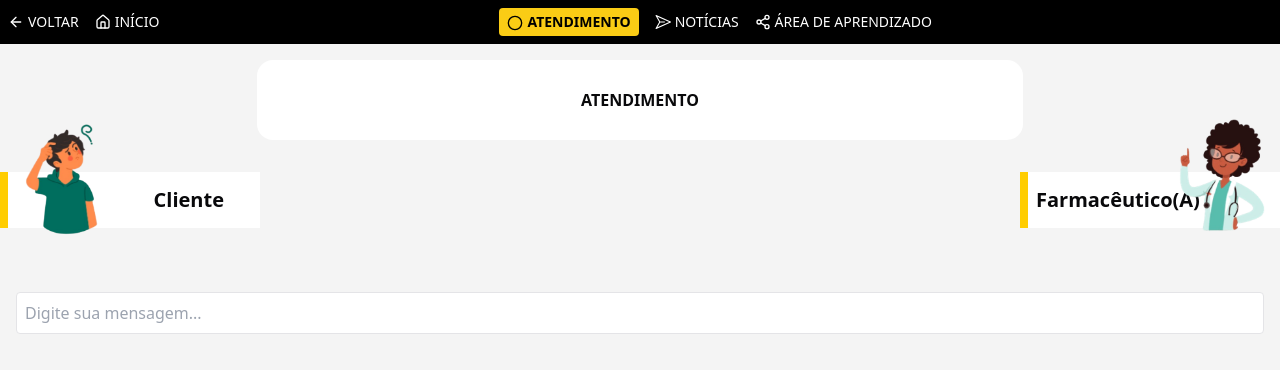
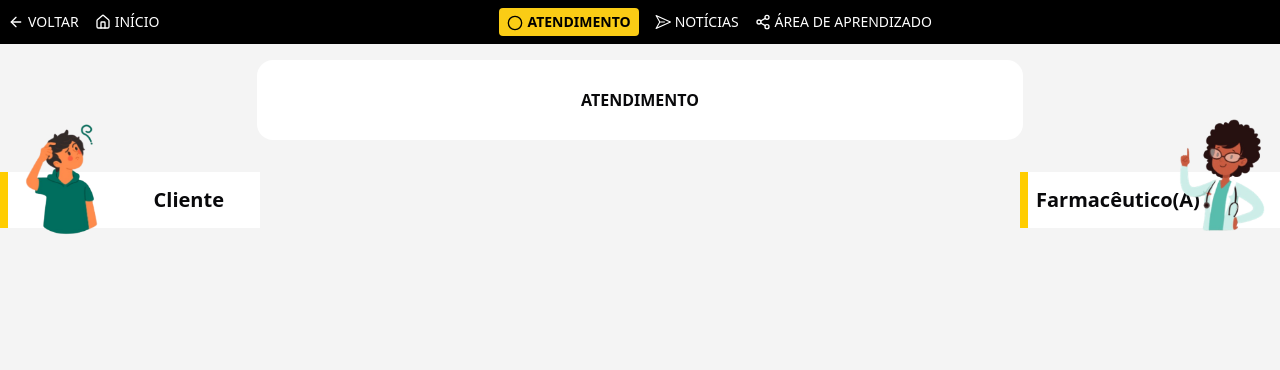
Before and after one commit to Cauatn/FarmaLibra, a React (Vite) app in the folder frontend/: page /chat in a window 1280 px wide. Shown: the top 370 px of the page. Built offline with nearby package versions, Linux system fonts and the light colour scheme.

Commit message:
ci: chat integration

```diff
--- a/frontend/src/components/CustomDialog.tsx
+++ b/frontend/src/components/CustomDialog.tsx
@@ -1,4 +1,9 @@
-import { Dialog, DialogContent, DialogTrigger } from "@/components/ui/dialog";
+import {
+  Dialog,
+  DialogContent,
+  DialogTitle,
+  DialogTrigger,
+} from "@/components/ui/dialog";
 import { Button } from "./ui/button";
 import cliente from "@/assets/imagem_cliente.png";
 import farmaceutico from "@/assets/imagem_farmaceutico_tr.png";
@@ -6,12 +11,15 @@ import { useState } from "react";
 import listaDeVideos from "@/db/videos";
 import { useActionStore } from "@/db/buffer";
 
+//TODO: ABSTRAIR OS BOTOES JUNTO COM CORES PARA UM HOOK
+
 function CustomDialog({ type }: { type: string }) {
   const [hoveredVideo, setHoveredVideo] = useState("");
-  const { action, setAction } = useActionStore();
+  const { setAction } = useActionStore();
 
   return (
     <Dialog>
+      <DialogTitle className="hidden"></DialogTitle>
       <DialogTrigger
         asChild
         onClick={() => {
@@ -44,32 +52,39 @@ function CustomDialog({ type }: { type: string }) {
       <DialogContent className="flex max-w-fit space-x-4">
         <div className="mx-auto max-w-md space-y-4 p-4">
           <BotaoAtendimento
-            cor="bg-green-500 hover:bg-green-600"
             texto="SAUDAÇÕES / ACOLHIMENTO"
+            category="c1"
             videoId="cG3UGLZWJzg"
             onHover={setHoveredVideo}
           />
           <BotaoAtendimento
-            cor="bg-red-500 hover:bg-red-600"
             texto="PRESCRIÇÕES E DOCUMENTOS"
+            category="c2"
             videoId="1MuChMVxNOU"
             onHover={setHoveredVideo}
           />
           <BotaoAtendimento
             cor="bg-yellow-500 hover:bg-yellow-600"
             texto="PARA QUE SERVE ESSE MEDICAMENTO?"
+            category="c3"
             videoId="MEw53FHdulU"
             onHover={setHoveredVideo}
           />
           <BotaoAtendimento
-            cor="bg-orange-500 hover:bg-orange-600"
             texto="COMO USAR O MEDICAMENTO"
+            category="c4"
             videoId="oN6d18fAhrw"
             onHover={setHoveredVideo}
           />
           <BotaoAtendimento
-            cor="bg-purple-500 hover:bg-purple-600"
             texto="ALERTAS"
+            category="c5"
+            videoId="xSlB7hv0pjg"
+            onHover={setHoveredVideo}
+          />
+          <BotaoAtendimento
+            texto="ORIENTAÇÕES GERAIS E FINALIZAÇÃO DO ATENDIMENTO"
+            category="c6"
             videoId="xSlB7hv0pjg"
             onHover={setHoveredVideo}
           />
@@ -97,24 +112,46 @@ function CustomDialog({ type }: { type: string }) {
 }
 
 interface AtendimentoProps {
-  cor: string;
   texto: string;
   videoId: string;
+  category: string;
   onHover: (videoId: string) => void;
 }
 
 import { useNavigate } from "react-router-dom";
 
-function BotaoAtendimento({ cor, texto, videoId, onHover }: AtendimentoProps) {
+function BotaoAtendimento({
+  texto,
+  videoId,
+  category,
+  onHover,
+}: AtendimentoProps) {
   const navigate = useNavigate();
+  const { setCategory } = useActionStore();
+
   return (
     <Dialog>
       <DialogTrigger asChild>
         <Button
-          className={`w-full justify-start ${cor} text-white`}
+          className={`w-full justify-start ${
+            category === "c1"
+              ? "bg-[#95CC92]"
+              : category === "c2"
+                ? "bg-[#92AEE4]"
+                : category === "c3"
+                  ? "bg-[#F6B1EB]"
+                  : category === "c4"
+                    ? "bg-[#FFAD54]"
+                    : category === "c5"
+                      ? "bg-[#F26661]"
+                      : category === "c6"
+                        ? "bg-[#C1C1C1]"
+                        : ""
+          } text-black`}
           variant="ghost"
           onMouseEnter={() => onHover(videoId)}
           onClick={() => {
+            setCategory(category);
             navigate("/category");
           }}
         >
--- a/frontend/src/core/chat.tsx
+++ b/frontend/src/core/chat.tsx
@@ -1,15 +1,15 @@
-import { useState } from "react";
+import { useEffect, useState } from "react";
 import Header from "@/components/Header";
-import listaDeVideos from "@/db/videos";
 import CustomDialog from "@/components/CustomDialog";
 
 import cliente from "@/assets/imagem_cliente.png";
 import farmaceutico from "@/assets/imagem_farmaceutico_tr.png";
+import { Item, useListVideos } from "@/db/buffer";
 
 function Chat() {
   return (
-    <div className="h-full bg-[#F4F4F4]">
-      <div className="mx-auto h-full max-w-7xl space-y-4">
+    <div className="m-0 flex min-h-screen w-full flex-col bg-[#F4F4F4]">
+      <div className="mx-auto flex h-full w-full max-w-7xl flex-col space-y-4">
         <Header />
         <main className="relative flex flex-col items-center space-y-8">
           <div className="z-20 flex h-20 w-[766px] items-center justify-center rounded-2xl bg-white font-bold">
@@ -27,65 +27,31 @@ function Chat() {
 }
 
 function ChatArea() {
-  const [messages, setMessages] = useState<Message[]>([]);
-  const [input, setInput] = useState("");
+  const [messages, setMessages] = useState<Item[]>([]);
+  const { items } = useListVideos();
 
-  const handleChange = (e: React.ChangeEvent<HTMLInputElement>) => {
-    setInput(e.target.value);
-  };
-
-  const handleKeyPress = (e: React.KeyboardEvent<HTMLInputElement>) => {
-    if (e.key === "Enter") {
-      const matchedVideo = listaDeVideos.find(
-        (video) => video.texto.toLowerCase() === input.toLowerCase(),
-      );
-
-      if (matchedVideo) {
-        setMessages([
-          ...messages,
-          {
-            sender: matchedVideo.userType,
-            content: matchedVideo.texto,
-            videoId: matchedVideo.videoId,
-          },
-        ]);
-      } else {
-        setMessages([
-          ...messages,
-          { sender: "client", content: input, videoId: "" },
-        ]);
-      }
-
-      setInput("");
-    }
-  };
+  useEffect(() => {
+    setMessages(items);
+  }, [items]);
 
   return (
     <div className="w-full p-4">
       <div className="chat-messages">
         {messages.map((message, index) =>
-          message.sender === "client" ? (
+          message.action === "Cliente" ? (
             <ClientMessage key={index} message={message} />
           ) : (
             <PharmacistMessage key={index} message={message} />
           ),
         )}
       </div>
-      <input
-        type="text"
-        value={input}
-        onChange={handleChange}
-        onKeyPress={handleKeyPress}
-        className="mt-4 w-full rounded border p-2"
-        placeholder="Digite sua mensagem..."
-      />
     </div>
   );
 }
 
 interface Message {
-  sender: string;
-  content: string;
+  action: string;
+  message: string;
   videoId: string;
 }
 
@@ -104,7 +70,7 @@ function ClientMessage({ message }: { message: Message }) {
             allowFullScreen
           ></iframe>
         ) : (
-          message.content
+          message.message
         )}
       </div>
     </div>
@@ -125,7 +91,7 @@ function PharmacistMessage({ message }: { message: Message }) {
             allowFullScreen
           ></iframe>
         ) : (
-          message.content
+          message.message
         )}
       </div>
       <img
--- a/frontend/src/index.css
+++ b/frontend/src/index.css
@@ -66,3 +66,19 @@
     @apply bg-background text-foreground;
   }
 }
+
+.text-marquee {
+  display: inline-block;
+  white-space: nowrap;
+  overflow: hidden;
+  animation: marquee 10s linear infinite;
+}
+
+@keyframes marquee {
+  0% {
+    transform: translateX(100%);
+  }
+  100% {
+    transform: translateX(-100%);
+  }
+}
```
